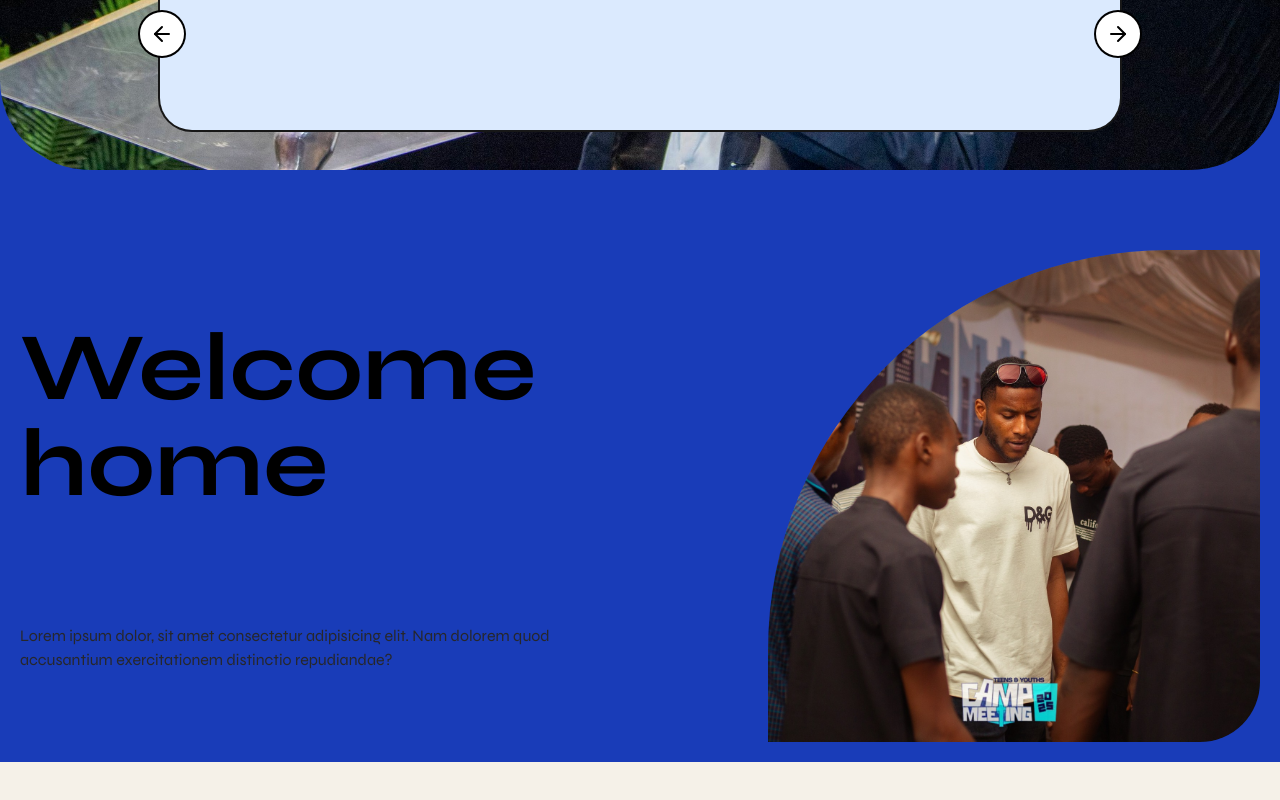
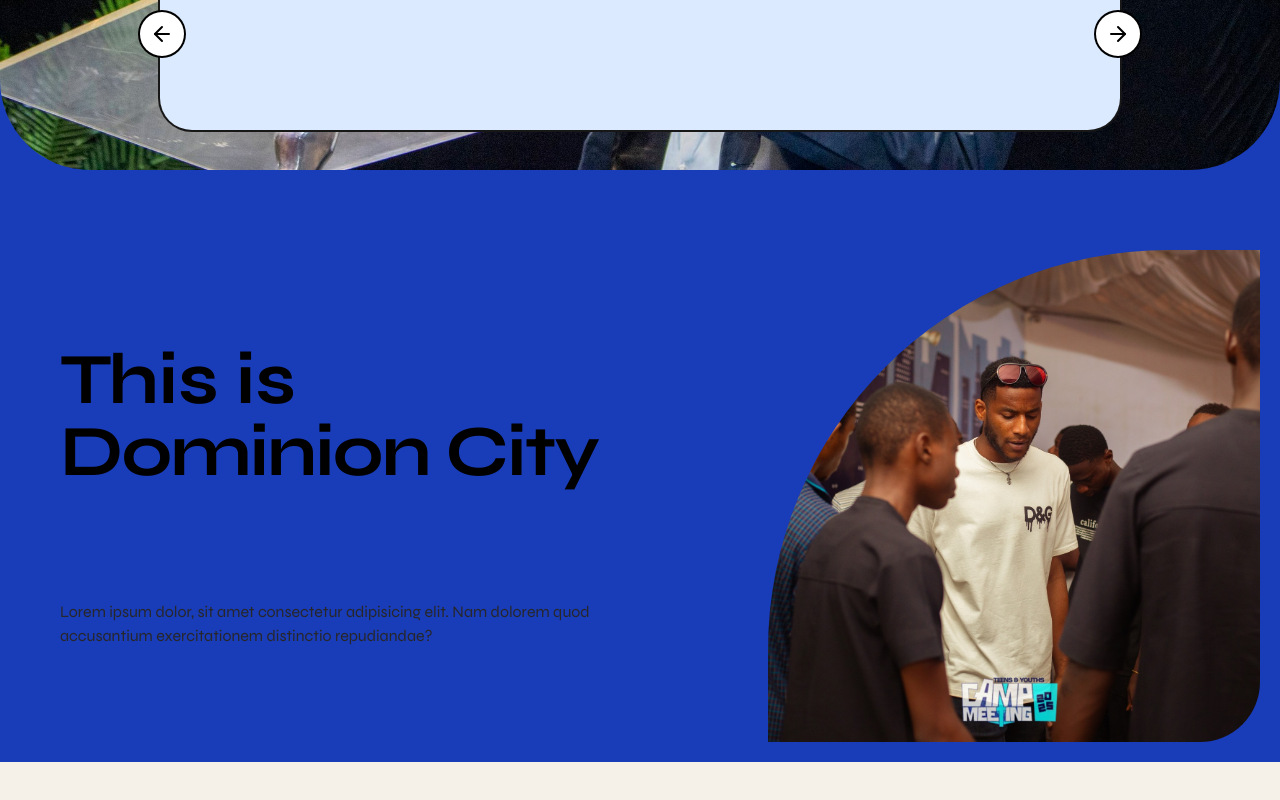
Before and after one commit to Aniamaka-somto/Dominion-City-Abakaliki-website, a Next.js app: page / in a window 1280 px wide. Shown: the part 566-1366 px from the top of the page. Built offline with nearby package versions, Linux system fonts and the light colour scheme.

Commit message:
added texttype animation

```diff
--- a/app/page.tsx
+++ b/app/page.tsx
@@ -7,6 +7,7 @@ import { useEffect, useRef } from "react";
 import { ArrowLeft, ArrowRight } from "lucide-react";
 import { ScrollTrigger } from "gsap/ScrollTrigger";
 import welcome from "@/public/welcome home.jpg";
+import TextType from "@/components/TextType";
 
 export default function Home() {
   const boxRef = useRef(null);
@@ -85,22 +86,43 @@ export default function Home() {
         className="w-full h-fit bg-blue-800 z-10 grid grid-cols-1 sm:grid-cols-2 p-5 pt-20"
         ref={welcomeRef}
       >
-        <div className="flex flex-col justify-center  pb-5 sm:pb-0 sm:gap-y-28 gap-y-5">
-          <h1 className=" text-black w-full font-syne text-3xl font-bold sm:text-5xl lg:text-8xl ">
-            Welcome home
-          </h1>
+        <div className="flex flex-col justify-center pl-10 pb-5 sm:pb-0 sm:gap-y-28 gap-y-5">
+          <div className=" ">
+            <h1 className=" text-black w-full font-syne text-3xl font-bold sm:text-5xl lg:text-7xl  ">
+              This is
+            </h1>
+            <TextType
+              text={["Home", "Family", "Dominion City"]}
+              typingSpeed={75}
+              pauseDuration={1500}
+              showCursor
+              cursorCharacter=""
+              texts={[
+                "Welcome to React Bits! Good to see you!",
+                "Build some amazing experiences!",
+              ]}
+              deletingSpeed={50}
+              variableSpeedEnabled={false}
+              variableSpeedMin={60}
+              variableSpeedMax={120}
+              cursorBlinkDuration={0.5}
+              variableSpeed={undefined}
+              onSentenceComplete={undefined}
+              className={` text-black w-full font-syne text-3xl font-bold sm:text-5xl lg:text-7xl`}
+            />
+          </div>
           <p className=" text-zinc-800 w-full font-syne ">
             Lorem ipsum dolor, sit amet consectetur adipisicing elit. Nam
             dolorem quod accusantium exercitationem distinctio repudiandae?
           </p>
         </div>
         <div className="flex justify-center items-center ">
-          <div className="w-full h-fit sm:pl-32">
+          <div className="w-full h-fit lg:pl-32 md:pl-10 ">
             <div className="w-full h-full min-h-80 bg-blue-700 rounded-tl-[25em] rounded-b-[3.75em] sm:rounded-bl-none overflow-hidden">
               <Image
                 alt="image"
                 src={welcome}
-                className=" object-cover object-center -z-10  aspect-square"
+                className=" object-cover object-center -z-10  aspect-square    "
                 priority
               />
             </div>
--- /dev/null
+++ b/components/TextType.tsx
@@ -0,0 +1,192 @@
+"use client";
+
+import {
+  useEffect,
+  useRef,
+  useState,
+  createElement,
+  useMemo,
+  useCallback,
+} from "react";
+import { gsap } from "gsap";
+
+const TextType = ({
+  text,
+  as: Component = "div",
+  typingSpeed = 50,
+  initialDelay = 0,
+  pauseDuration = 2000,
+  deletingSpeed = 30,
+  loop = true,
+  className = "",
+  showCursor = true,
+  hideCursorWhileTyping = false,
+  cursorCharacter = "|",
+  cursorClassName = "",
+  cursorBlinkDuration = 0.5,
+  textColors = [],
+  variableSpeed,
+  onSentenceComplete,
+  startOnVisible = false,
+  reverseMode = false,
+  ...props
+}) => {
+  const [displayedText, setDisplayedText] = useState("");
+  const [currentCharIndex, setCurrentCharIndex] = useState(0);
+  const [isDeleting, setIsDeleting] = useState(false);
+  const [currentTextIndex, setCurrentTextIndex] = useState(0);
+  const [isVisible, setIsVisible] = useState(!startOnVisible);
+  const cursorRef = useRef(null);
+  const containerRef = useRef(null);
+
+  const textArray = useMemo(
+    () => (Array.isArray(text) ? text : [text]),
+    [text],
+  );
+
+  const getRandomSpeed = useCallback(() => {
+    if (!variableSpeed) return typingSpeed;
+    const { min, max } = variableSpeed;
+    return Math.random() * (max - min) + min;
+  }, [variableSpeed, typingSpeed]);
+
+  const getCurrentTextColor = () => {
+    if (textColors.length === 0) return "inherit";
+    return textColors[currentTextIndex % textColors.length];
+  };
+
+  useEffect(() => {
+    if (!startOnVisible || !containerRef.current) return;
+
+    const observer = new IntersectionObserver(
+      (entries) => {
+        entries.forEach((entry) => {
+          if (entry.isIntersecting) {
+            setIsVisible(true);
+          }
+        });
+      },
+      { threshold: 0.1 },
+    );
+
+    observer.observe(containerRef.current);
+    return () => observer.disconnect();
+  }, [startOnVisible]);
+
+  useEffect(() => {
+    if (showCursor && cursorRef.current) {
+      gsap.set(cursorRef.current, { opacity: 1 });
+      gsap.to(cursorRef.current, {
+        opacity: 0,
+        duration: cursorBlinkDuration,
+        repeat: -1,
+        yoyo: true,
+        ease: "power2.inOut",
+      });
+    }
+  }, [showCursor, cursorBlinkDuration]);
+
+  useEffect(() => {
+    if (!isVisible) return;
+
+    let timeout;
+
+    const currentText = textArray[currentTextIndex];
+    const processedText = reverseMode
+      ? currentText.split("").reverse().join("")
+      : currentText;
+
+    const executeTypingAnimation = () => {
+      if (isDeleting) {
+        if (displayedText === "") {
+          setIsDeleting(false);
+          if (currentTextIndex === textArray.length - 1 && !loop) {
+            return;
+          }
+
+          if (onSentenceComplete) {
+            onSentenceComplete(textArray[currentTextIndex], currentTextIndex);
+          }
+
+          setCurrentTextIndex((prev) => (prev + 1) % textArray.length);
+          setCurrentCharIndex(0);
+          timeout = setTimeout(() => {}, pauseDuration);
+        } else {
+          timeout = setTimeout(() => {
+            setDisplayedText((prev) => prev.slice(0, -1));
+          }, deletingSpeed);
+        }
+      } else {
+        if (currentCharIndex < processedText.length) {
+          timeout = setTimeout(
+            () => {
+              setDisplayedText(
+                (prev) => prev + processedText[currentCharIndex],
+              );
+              setCurrentCharIndex((prev) => prev + 1);
+            },
+            variableSpeed ? getRandomSpeed() : typingSpeed,
+          );
+        } else if (textArray.length >= 1) {
+          if (!loop && currentTextIndex === textArray.length - 1) return;
+          timeout = setTimeout(() => {
+            setIsDeleting(true);
+          }, pauseDuration);
+        }
+      }
+    };
+
+    if (currentCharIndex === 0 && !isDeleting && displayedText === "") {
+      timeout = setTimeout(executeTypingAnimation, initialDelay);
+    } else {
+      executeTypingAnimation();
+    }
+
+    return () => clearTimeout(timeout);
+    // eslint-disable-next-line react-hooks/exhaustive-deps
+  }, [
+    currentCharIndex,
+    displayedText,
+    isDeleting,
+    typingSpeed,
+    deletingSpeed,
+    pauseDuration,
+    textArray,
+    currentTextIndex,
+    loop,
+    initialDelay,
+    isVisible,
+    reverseMode,
+    variableSpeed,
+    onSentenceComplete,
+  ]);
+
+  const shouldHideCursor =
+    hideCursorWhileTyping &&
+    (currentCharIndex < textArray[currentTextIndex].length || isDeleting);
+
+  return createElement(
+    Component,
+    {
+      ref: containerRef,
+      className: `inline-block whitespace-pre-wrap tracking-tight ${className}`,
+      ...props,
+    },
+    <span
+      className="inline"
+      style={{ color: getCurrentTextColor() || "inherit" }}
+    >
+      {displayedText}
+    </span>,
+    showCursor && (
+      <span
+        ref={cursorRef}
+        className={`ml-1 inline-block opacity-100 ${shouldHideCursor ? "hidden" : ""} ${cursorClassName}`}
+      >
+        {cursorCharacter}
+      </span>
+    ),
+  );
+};
+
+export default TextType;
```
